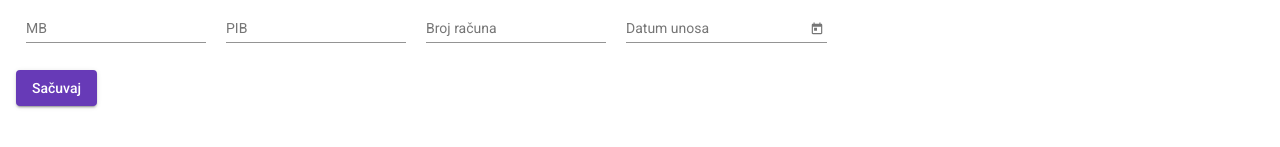
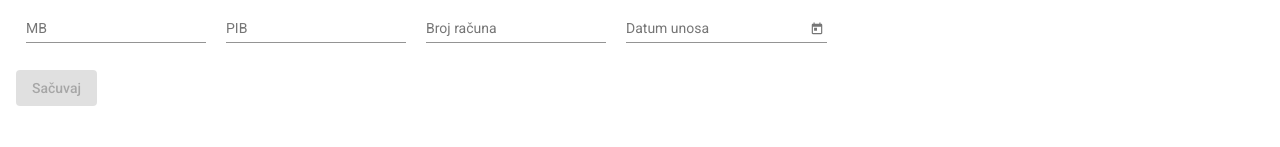
Before and after one commit to KristijanPetkovic/uplataPazara-front, an Angular app: page /trgovac/1 in a window 1280 px wide. Shown: the part 217-364 px from the top of the page. Built offline with nearby package versions, Linux system fonts and the light colour scheme; no server answers.

Commit message:
validacija

```diff
--- a/src/app/trgovac-akcije/trgovac-akcije.component.html
+++ b/src/app/trgovac-akcije/trgovac-akcije.component.html
@@ -53,6 +53,6 @@
     </div>
 
     <div class="button">
-        <button type="submit" mat-raised-button color="primary">Sačuvaj</button>
+        <button type="submit" mat-raised-button color="primary" [disabled]="!formdata.valid">Sačuvaj</button>
     </div>
 </form>
```
